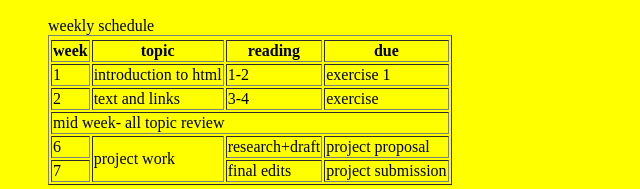
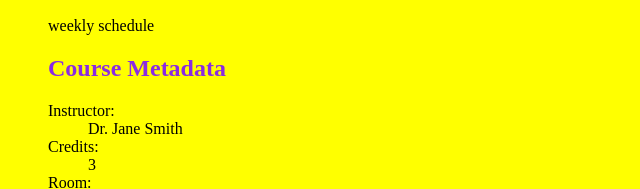
Before and after one commit to Adith0503/WEBPAGE.HTML, a plain HTML site: page index.html in a window 1280 px wide. Shown: the part 827-1016 px from the top of the page, without its empty margins (0-640 px from the left). Drawn offline with Linux system fonts and the light colour scheme.

Commit message:
Update index.html

```diff
--- a/index.html
+++ b/index.html
@@ -54,29 +54,6 @@
         <td>1</td>
         <td>introduction to html</td>
         <td>1-2</td>
-        <td>exercise 1</td>
-    </tr>
-    <tr>
-        <td>2</td>
-        <td>text and links</td>
-        <td>3-4</td>
-        <td>exercise</td>
-    </tr>
-    <tr>
-        <td colspan="4">mid week- all topic review</td>
-    </tr>
-    <tr>
-        <td>6</td>
-        <td rowspan="2">project work</td>
-        <td>research+draft</td>
-        <td>project proposal</td>
-    </tr>
-    <tr>
-        <td>7</td>
-        <td>final edits</td>
-        <td>project submission</td>
-    </tr>
-    </table>
 
 
     <h2 style="color: blueviolet;">Course Metadata</h2>
```
